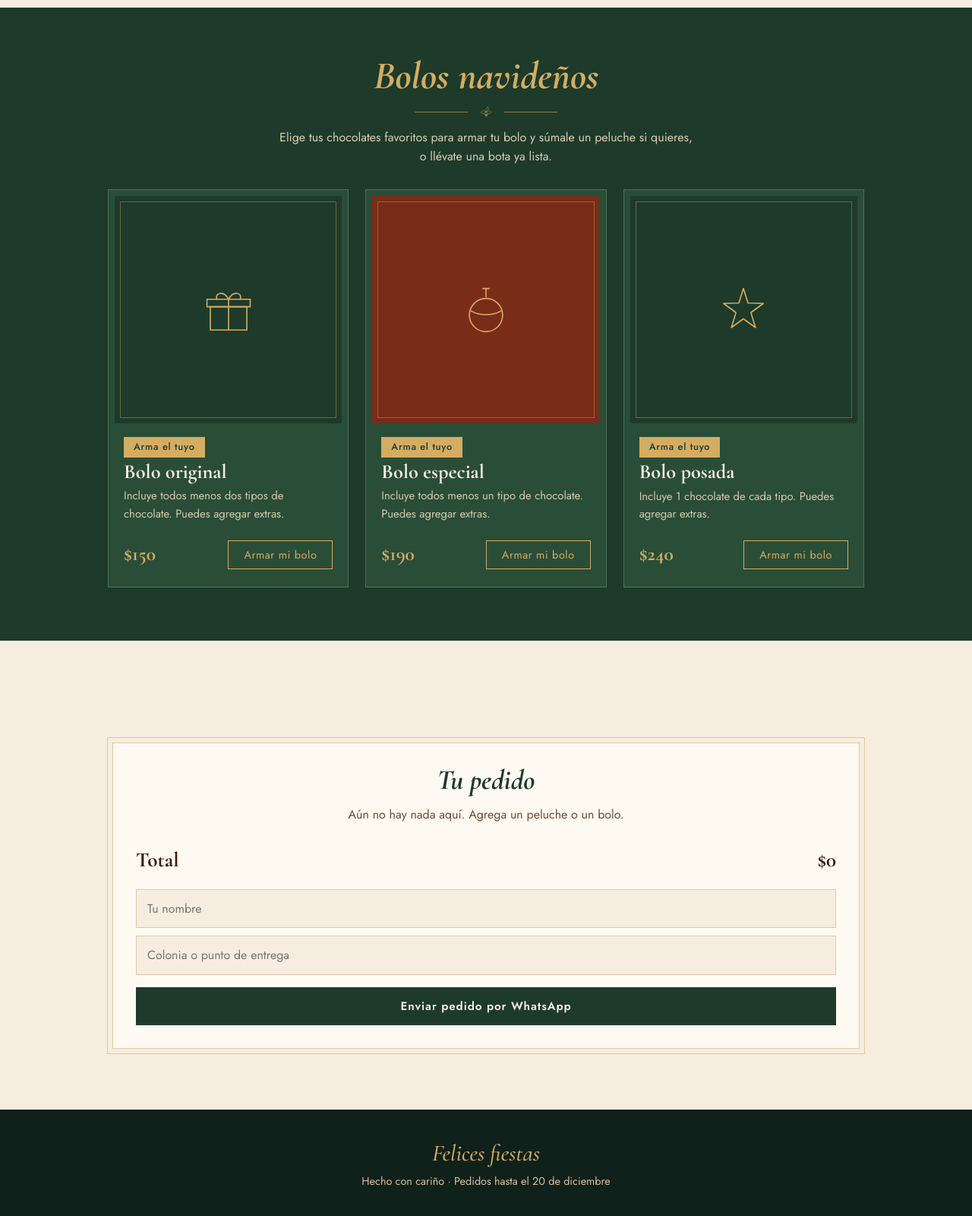
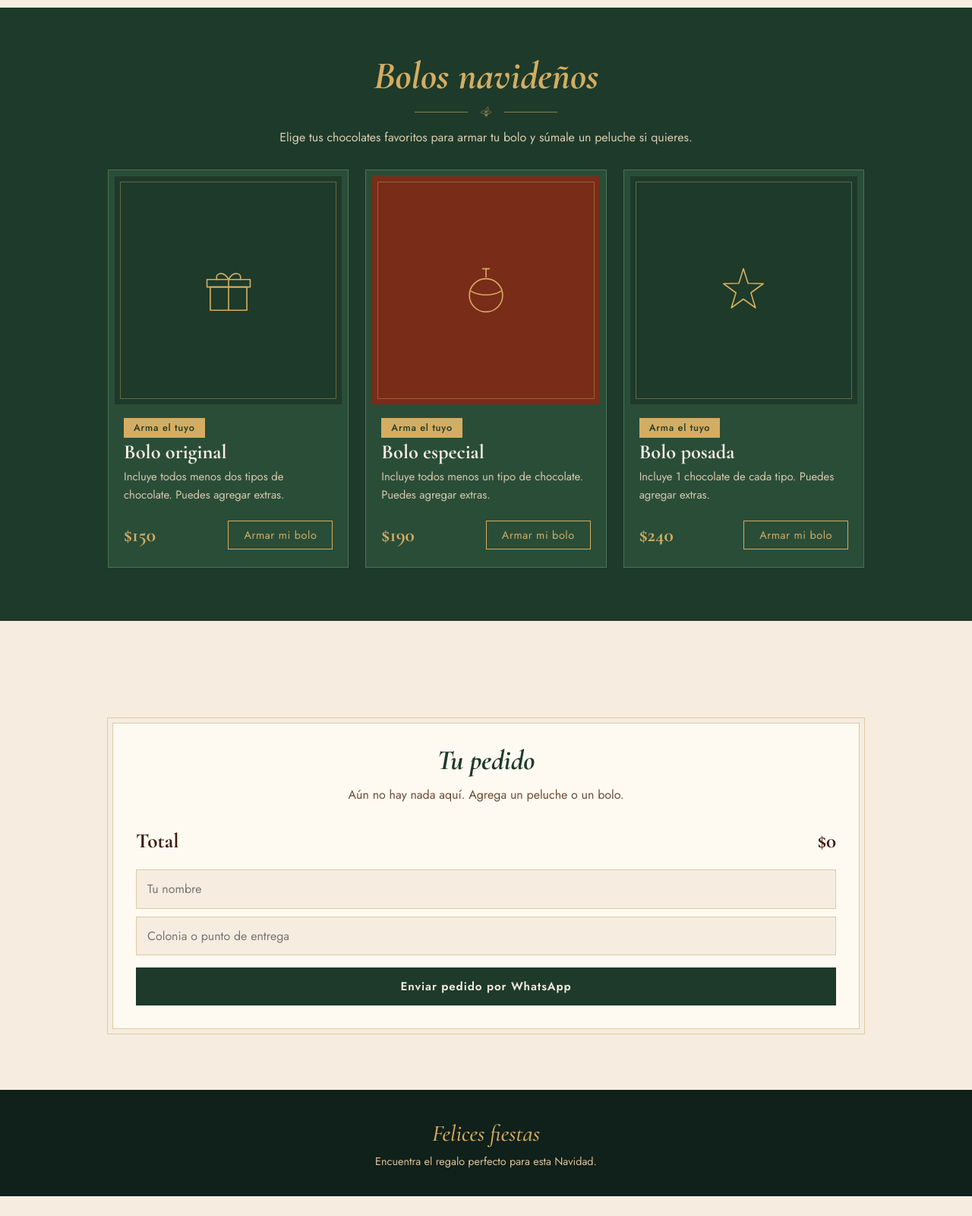
Before and after one commit to sc1ssorluv/Evermore, a plain HTML site: page index.html in a window 1280 px wide. Shown: the part 2314-3914 px from the top of the page at 76% size. After the commit the page ends 3888 px from the top, so only its background shows below. Drawn offline with nearby package versions, Linux system fonts and the light colour scheme.

Commit message:
Actualiza Evermore

```diff
--- a/index.html
+++ b/index.html
@@ -205,7 +205,7 @@ dialog::backdrop{background:rgba(16,32,26,.75)}
 
 <div class="band" id="bolos">
   <div class="wrap">
-    <div class="sec-head"><h2>Bolos navideños</h2><div class="orn"><svg class="i"><use href="#i-holly"/></svg></div><p>Elige tus chocolates favoritos para armar tu bolo y súmale un peluche si quieres, o llévate una bota ya lista.</p></div>
+    <div class="sec-head"><h2>Bolos navideños</h2><div class="orn"><svg class="i"><use href="#i-holly"/></svg></div><p>Elige tus chocolates favoritos para armar tu bolo y súmale un peluche si quieres.</p></div>
     <div class="grid" id="g-bolos"></div>
   </div>
 </div>
@@ -227,7 +227,7 @@ dialog::backdrop{background:rgba(16,32,26,.75)}
   </div>
 </main>
 
-<footer><b>Felices fiestas</b>Hecho con cariño · Pedidos hasta el 20 de diciembre</footer>
+<footer><b>Felices fiestas</b>Encuentra el regalo perfecto para esta Navidad.</footer>
 
 <dialog id="builder" aria-labelledby="btitle"><div id="bbody"></div></dialog>
 <dialog id="admin" aria-labelledby="atitle"><div id="abody"></div></dialog>
```
